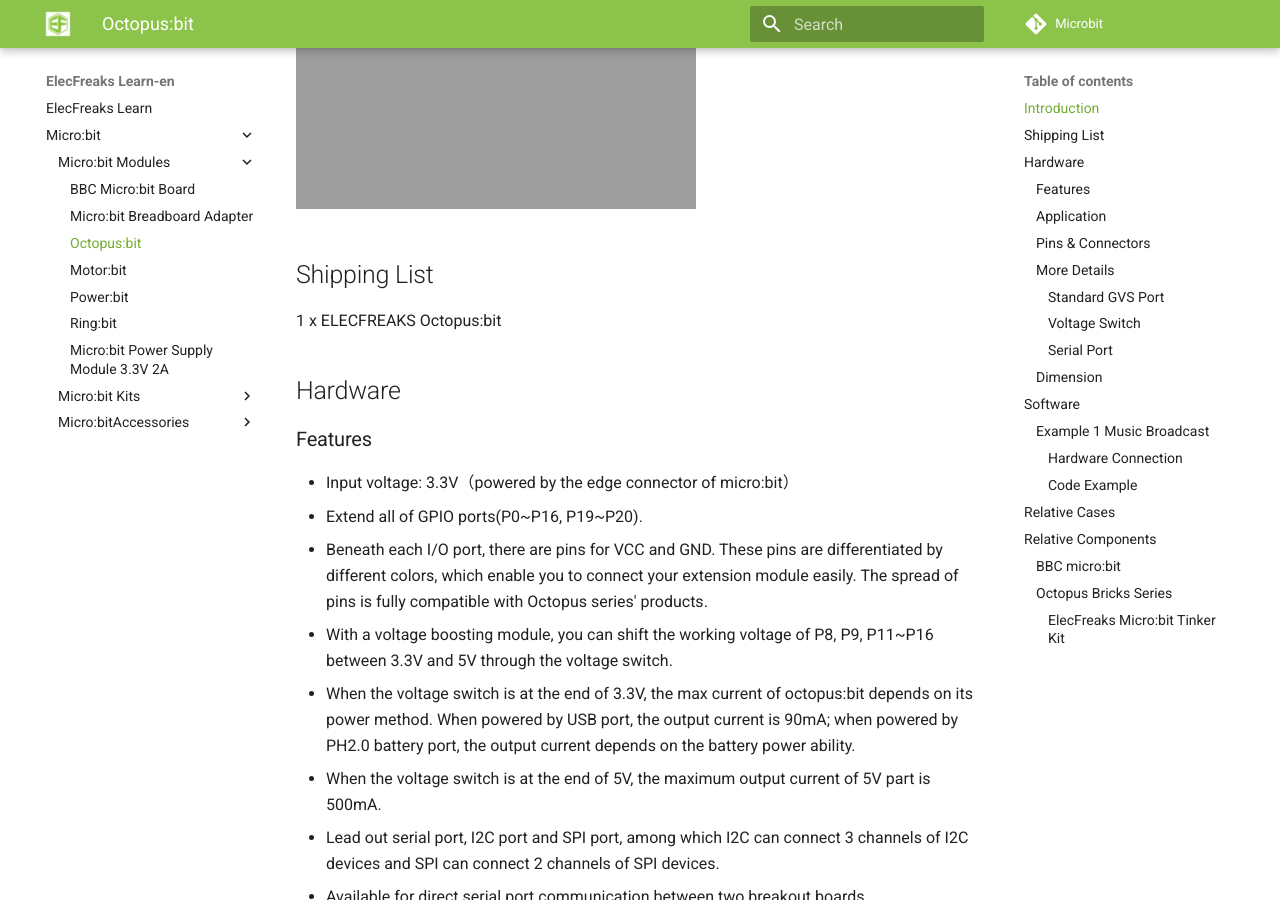
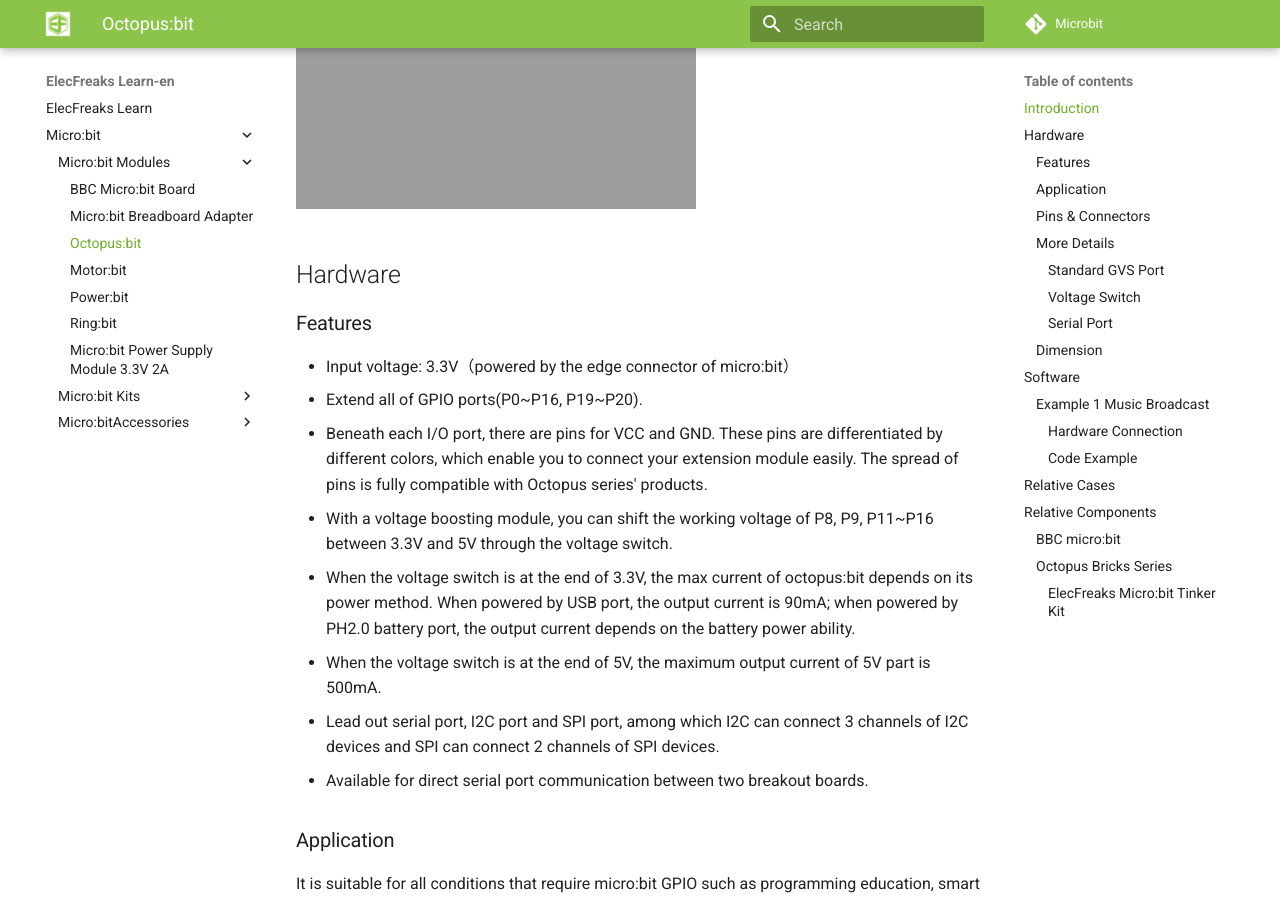
Before and after one commit to lvsongsongsong/learn-en, an MkDocs documentation site: the page built from docs/Octopus_bit.md, in a window 1280 px wide and 900 px high, scrolled down 440 px. Built offline with MkDocs 1.6.1 and Material for MkDocs 9.7.7, drawn with Linux system fonts in a browser that asks for light colours; comment, search, counter and statistics services are not loaded; old or Windows-style settings are respelled for this version of MkDocs.

Commit message:
Update Octopus_bit.md

```diff
--- a/docs/Octopus_bit.md
+++ b/docs/Octopus_bit.md
@@ -4,12 +4,6 @@ ELECFREAKS Octopus:bit is a kind of breakout boards for micro:bit. It can lead o
 
 
 ![1](https://www.elecfreaks.com/wp-content/uploads/2018/01/1_EN.png)
-
-
-## Shipping List
-
-1 x ELECFREAKS Octopus:bit
-
 
 
 ## Hardware
```
